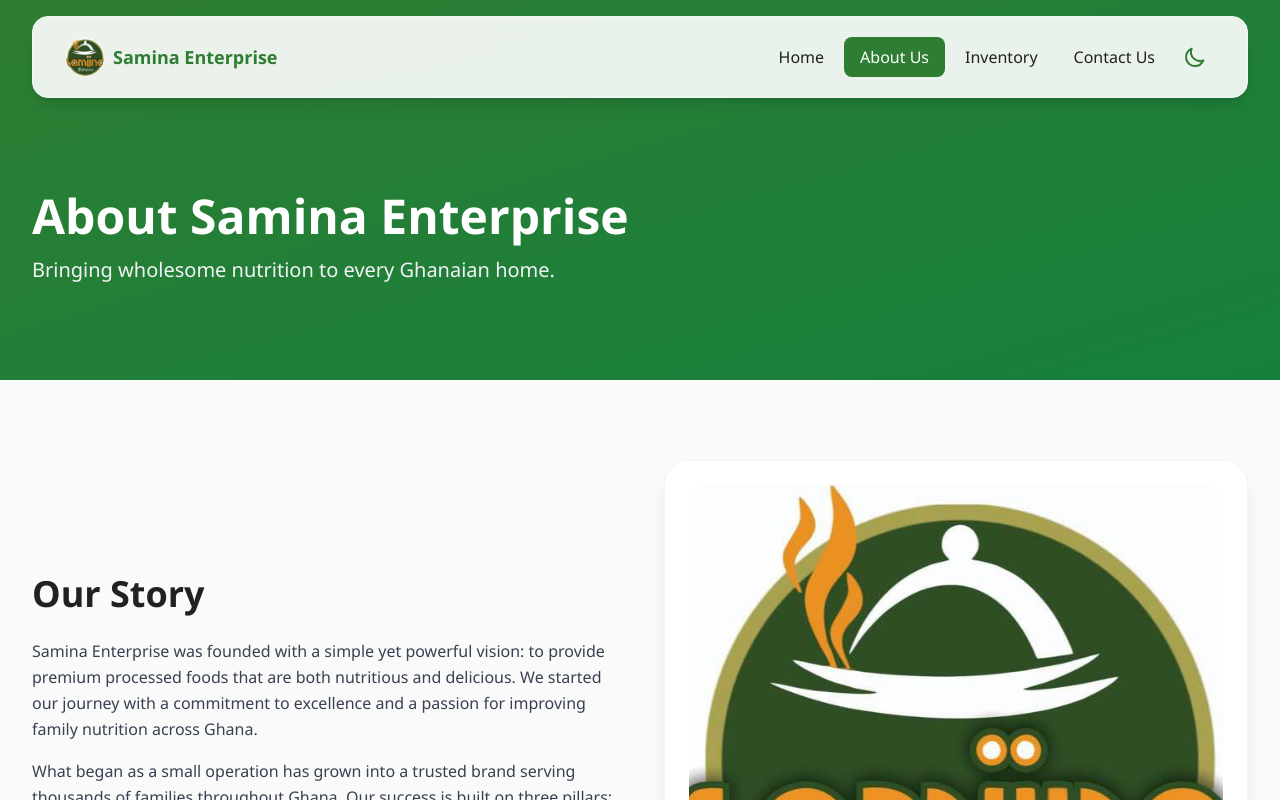
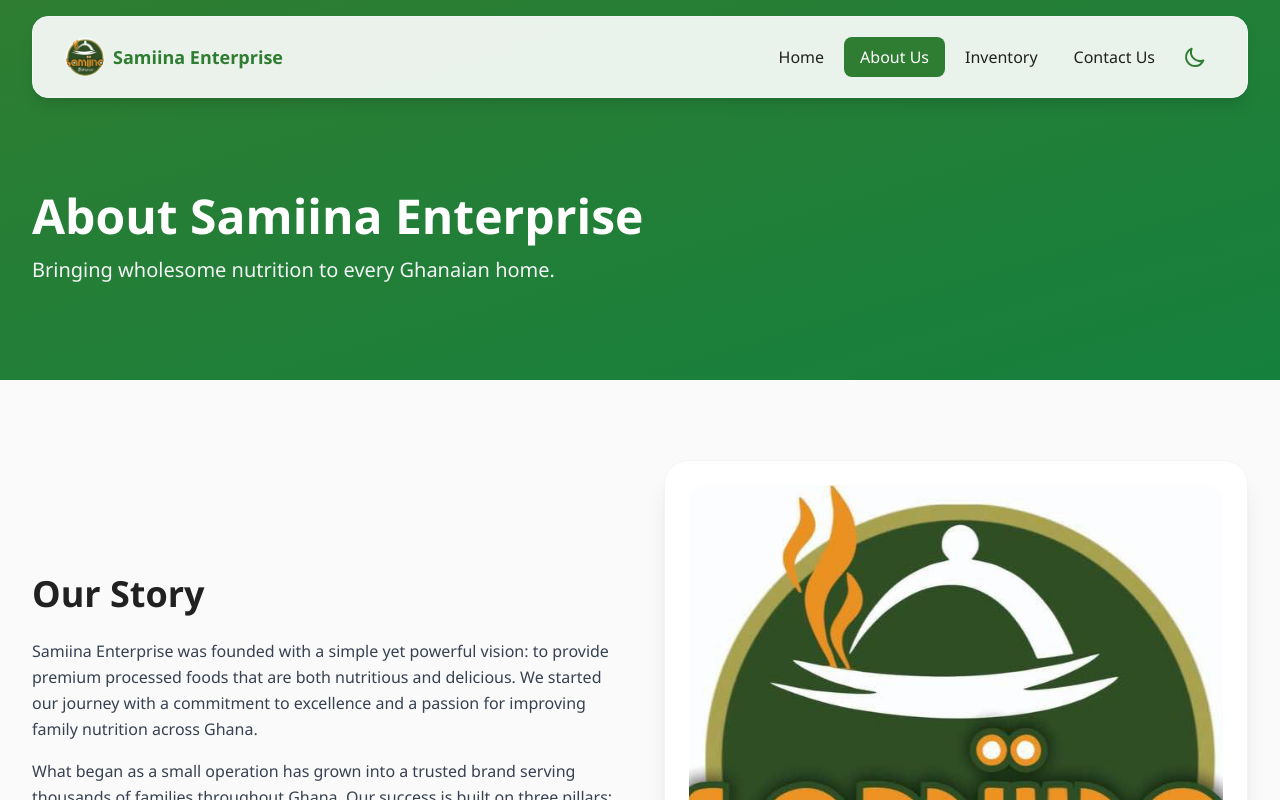
Before and after one commit to shareefmusah/Samina-Enterprise, a React (Vite) app: page /about in a window 1280 px wide. Shown: the top 800 px of the page. Built offline with nearby package versions, Linux system fonts and the light colour scheme.

Commit message:
Update spelling to Samiina Enterprise and fix dark mode themes

```diff
--- a/index.html
+++ b/index.html
@@ -3,13 +3,13 @@
 <head>
     <meta charset="UTF-8">
     <meta name="viewport" content="width=device-width, initial-scale=1.0">
-    <meta name="description" content="Samina Enterprise - Premium processed foods, healthy cereals, legumes, and cashew nuts made in Ghana">
+    <meta name="description" content="Samiina Enterprise - Premium processed foods, healthy cereals, legumes, and cashew nuts made in Ghana">
     <meta name="keywords" content="processed foods, cereals, legumes, cashew nuts, Ghana, healthy foods">
-    <meta name="author" content="Samina Enterprise">
-    <meta property="og:title" content="Samina Enterprise - Healthy Foods Naturally Processed">
+    <meta name="author" content="Samiina Enterprise">
+    <meta property="og:title" content="Samiina Enterprise - Healthy Foods Naturally Processed">
     <meta property="og:description" content="Premium processed foods made in Ghana">
     <meta property="og:type" content="website">
-    <title>Samina Enterprise - Healthy Foods Naturally Processed</title>
+    <title>Samiina Enterprise - Healthy Foods Naturally Processed</title>
 </head>
 <body>
     <div id="root"></div>
--- a/package.json
+++ b/package.json
@@ -1,7 +1,7 @@
 {
-  "name": "samina-enterprise",
+  "name": "samiina-enterprise",
   "version": "1.0.0",
-  "description": "Professional website for Samina Enterprise - Processed Food Business",
+  "description": "Professional website for Samiina Enterprise - Processed Food Business",
   "type": "module",
   "scripts": {
     "dev": "vite",
--- a/src/components/Footer.jsx
+++ b/src/components/Footer.jsx
@@ -13,7 +13,7 @@
           <div className="animate-fade-in-left">
             <div className="flex items-center space-x-2 mb-4">
               <LogoIcon />
-              <h3 className="text-xl font-bold text-secondary">Samina Enterprise</h3>
+              <h3 className="text-xl font-bold text-secondary">Samiina Enterprise</h3>
             </div>
             <p className="text-gray-300 text-sm">
               Premium processed foods made in Ghana. Quality ingredients, naturally processed for every family.
@@ -62,7 +62,7 @@
                 <EmailIcon />
                 <div>
                   <p className="font-semibold">Email</p>
-                  <p>info@samina.com</p>
+                  <p>info@samiina.com</p>
                 </div>
               </div>
               <div className="flex items-start space-x-3 hover:text-secondary transition-colors">
@@ -123,7 +123,7 @@
         {/* Divider */}
         <div className="border-t border-gray-700 py-8">
           <div className="text-center text-gray-400 text-sm">
-            <p>&copy; {currentYear} Samina Enterprise. All rights reserved.</p>
+            <p>&copy; {currentYear} Samiina Enterprise. All rights reserved.</p>
             <p className="mt-2">Crafted with care for healthy living</p>
           </div>
         </div>
--- a/src/components/LoadingAnimation.jsx
+++ b/src/components/LoadingAnimation.jsx
@@ -15,7 +15,7 @@
 
         {/* Loading Text */}
         <p className="text-primary font-semibold text-lg animate-pulse">
-          Samina Enterprise
+          Samiina Enterprise
         </p>
       </div>
     </div>
--- a/src/components/Navigation.jsx
+++ b/src/components/Navigation.jsx
@@ -30,11 +30,11 @@
           <Link to="/" className="flex items-center space-x-2 group">
             <img
               src="/saminalogo.jpg"
-              alt="Samina Enterprise Logo"
+              alt="Samiina Enterprise Logo"
               className="w-10 h-10 object-contain rounded-full border border-gray-100"
             />
             <span className="text-base sm:text-lg font-bold text-primary group-hover:text-secondary transition-colors">
-              Samina Enterprise
+              Samiina Enterprise
             </span>
           </Link>
 
--- a/src/pages/About.jsx
+++ b/src/pages/About.jsx
@@ -29,7 +29,7 @@
     name: 'Executive Director',
     role: 'CEO & Founder',
     image: null, // Replace with path like '/team/ceo.jpg'
-    description: 'Leading the vision of Samina Enterprise to bring wholesome nutrition to every Ghanaian home.',
+    description: 'Leading the vision of Samiina Enterprise to bring wholesome nutrition to every Ghanaian home.',
   },
   {
     name: 'Operations Team',
@@ -64,7 +64,7 @@
       <section className="bg-gradient-to-br from-primary to-green-700 text-white pt-32 pb-16 md:pt-48 md:pb-24">
         <div className="max-w-7xl mx-auto px-4 sm:px-6 lg:px-8">
           <div className="animate-fade-in-left">
-            <h1 className="text-4xl md:text-5xl font-bold mb-4">About Samina Enterprise</h1>
+            <h1 className="text-4xl md:text-5xl font-bold mb-4">About Samiina Enterprise</h1>
             <p className="text-xl text-gray-100">
               Bringing wholesome nutrition to every Ghanaian home.
             </p>
@@ -79,7 +79,7 @@
             <div className="animate-fade-in-left">
               <h2 className="text-4xl font-bold mb-6 text-dark dark:text-white">Our Story</h2>
               <p className="text-gray-700 dark:text-gray-300 mb-4 leading-relaxed">
-                Samina Enterprise was founded with a simple yet powerful vision: to provide premium processed foods that are both nutritious and delicious. We started our journey with a commitment to excellence and a passion for improving family nutrition across Ghana.
+                Samiina Enterprise was founded with a simple yet powerful vision: to provide premium processed foods that are both nutritious and delicious. We started our journey with a commitment to excellence and a passion for improving family nutrition across Ghana.
               </p>
               <p className="text-gray-700 dark:text-gray-300 mb-4 leading-relaxed">
                 What began as a small operation has grown into a trusted brand serving thousands of families throughout Ghana. Our success is built on three pillars: quality ingredients, hygienic processing, and a deep understanding of our customers' needs.
@@ -92,7 +92,7 @@
               <div className="bg-white rounded-3xl p-6 shadow-xl border border-gray-100">
                 <img
                   src="/saminalogo.jpg"
-                  alt="Samina Enterprise Branding"
+                  alt="Samiina Enterprise Branding"
                   className="w-full h-auto rounded-2xl"
                   loading="lazy"
                   decoding="async"
@@ -118,7 +118,7 @@
                 To produce and deliver premium, naturally processed foods that nourish families and promote healthy living across Ghana. We are committed to sourcing the finest local ingredients and processing them with the highest standards of hygiene and care.
               </p>
               <p className="text-lg text-gray-700 dark:text-gray-300 mt-6 leading-relaxed">
-                Our mission extends beyond products; we aim to build a community of health-conscious consumers who trust Samina Enterprise as their partner in nutrition and wellness.
+                Our mission extends beyond products; we aim to build a community of health-conscious consumers who trust Samiina Enterprise as their partner in nutrition and wellness.
               </p>
             </div>
           </div>
@@ -218,7 +218,7 @@
         <div className="max-w-7xl mx-auto px-4 sm:px-6 lg:px-8">
           <h2 className="text-4xl font-bold text-center mb-4 text-dark dark:text-white">Meet Our Team</h2>
           <p className="text-center text-gray-600 dark:text-gray-400 mb-12 max-w-2xl mx-auto">
-            The dedicated professionals behind the quality and excellence of Samina Enterprise.
+            The dedicated professionals behind the quality and excellence of Samiina Enterprise.
           </p>
 
           <div className="grid grid-cols-1 md:grid-cols-2 lg:grid-cols-3 gap-8">
@@ -270,7 +270,7 @@
         <div className="max-w-7xl mx-auto px-4 sm:px-6 lg:px-8 text-center">
           <h2 className="text-4xl font-bold mb-4">Our Commitment to You</h2>
           <p className="text-lg text-gray-100 max-w-2xl mx-auto">
-            At Samina Enterprise, we are dedicated to continuous improvement, innovation, and maintaining the highest standards of quality and customer service. Your trust is our most valued asset.
+            At Samiina Enterprise, we are dedicated to continuous improvement, innovation, and maintaining the highest standards of quality and customer service. Your trust is our most valued asset.
           </p>
         </div>
       </section>
--- a/src/pages/Contact.jsx
+++ b/src/pages/Contact.jsx
@@ -86,7 +86,7 @@
           <div className="animate-fade-in-left">
             <h1 className="text-4xl md:text-5xl font-bold mb-4">Contact Us</h1>
             <p className="text-xl text-gray-100">
-              Get in touch with Samina Enterprise today.
+              Get in touch with Samiina Enterprise today.
             </p>
           </div>
         </div>
@@ -138,10 +138,10 @@
               <h3 className="text-xl font-bold text-dark dark:text-white mb-2">Email</h3>
               <p className="text-gray-600 dark:text-gray-400 mb-2">Send us a message</p>
               <a
-                href="mailto:info@samina.com"
+                href="mailto:info@samiina.com"
                 className="text-primary font-bold hover:text-secondary transition-colors break-all"
               >
-                info@samina.com
+                info@samiina.com
               </a>
             </div>
 
@@ -309,7 +309,7 @@
                         <span className="font-semibold text-primary">8:00 AM - 2:00 PM</span>
                       </div>
                       <div className="flex justify-between">
-                        <span className="text-gray-700">Sunday</span>
+                        <span className="text-gray-700 dark:text-gray-300">Sunday</span>
                         <span className="font-semibold text-gray-400">Closed</span>
                       </div>
                     </div>
@@ -321,11 +321,11 @@
               <h3 className="text-2xl font-bold mb-4 text-dark dark:text-white">Find Us on the Map</h3>
               <div className="rounded-xl overflow-hidden shadow-lg h-64 md:h-80">
                 <iframe
-                  title="Samina Location"
+                  title="Samiina Location"
                   width="100%"
                   height="100%"
                   frameBorder="0"
-                  src="https://www.google.com/maps/place/Samiina+Foods/@9.4282366,-0.8473981,18z/data=!4m9!1m2!2m1!1ssamina+enterprise+location+near+Tamale!3m5!1s0xfd43d3d71b674f5:0xdc103260152c10ba!8m2!3d9.4282367!4d-0.8457455!16s%2Fg%2F11sycy7z77?entry=ttu&g_ep=EgoyMDI2MDYwMS4wIKXMDSoASAFQAw%3D%3D"
+                  src="https://www.google.com/maps/place/Samiina+Foods/@9.4282366,-0.8473981,18z/data=!4m9!1m2!2m1!1ssamiina+enterprise+location+near+Tamale!3m5!1s0xfd43d3d71b674f5:0xdc103260152c10ba!8m2!3d9.4282367!4d-0.8457455!16s%2Fg%2F11sycy7z77?entry=ttu&g_ep=EgoyMDI2MDYwMS4wIKXMDSoASAFQAw%3D%3D"
                   allowFullScreen=""
                   loading="lazy"
                   referrerPolicy="no-referrer-when-downgrade"
--- a/src/pages/Home.jsx
+++ b/src/pages/Home.jsx
@@ -80,7 +80,7 @@
   {
     name: 'Ama Osei',
     role: 'Mother of two',
-    text: 'Samina Enterprise products have become a staple in our home. The quality is exceptional and my children love the taste!',
+    text: 'Samiina Enterprise products have become a staple in our home. The quality is exceptional and my children love the taste!',
     rating: 5,
   },
   {
@@ -92,7 +92,7 @@
   {
     name: 'Akosua Boateng',
     role: 'Restaurant owner',
-    text: 'Using Samina Enterprise products has significantly improved our menu offerings. Our customers keep asking for more!',
+    text: 'Using Samiina Enterprise products has significantly improved our menu offerings. Our customers keep asking for more!',
     rating: 5,
   },
 ]
@@ -113,7 +113,7 @@
   const handleShare = (product) => {
     if (navigator.share) {
       navigator.share({
-        title: `Samina Enterprise - ${product.name}`,
+      title: `Samiina Enterprise - ${product.name}`,
         text: product.description,
         url: window.location.href,
       }).catch(() => {})
@@ -134,7 +134,7 @@
                 Healthy Foods, Naturally Processed
               </h1>
               <p className="text-lg md:text-xl text-gray-100 mb-8">
-                Premium Tombrown, Cereal Mixes, Legume Blends, and Nutritious Food Products from Samina Enterprise.
+                Premium Tombrown, Cereal Mixes, Legume Blends, and Nutritious Food Products from Samiina Enterprise.
               </p>
               <div className="flex flex-col sm:flex-row gap-4">
                 <Link
@@ -156,7 +156,7 @@
               <div className="bg-white rounded-3xl p-6 shadow-2xl overflow-hidden animate-pulse-slow">
                 <img
                   src="/saminalogo.jpg"
-                  alt="Samina Enterprise"
+                  alt="Samiina Enterprise"
                   className="w-full h-auto rounded-2xl"
                   fetchpriority="high"
                 />
@@ -171,7 +171,7 @@
         <div className="max-w-7xl mx-auto px-4 sm:px-6 lg:px-8">
           <h2 className="text-4xl font-bold text-center mb-4 text-dark dark:text-white">Why Choose Us?</h2>
           <p className="text-center text-gray-600 dark:text-gray-400 mb-12 max-w-2xl mx-auto">
-            Discover what makes Samina Enterprise the preferred choice for families across Ghana.
+            Discover what makes Samiina Enterprise the preferred choice for families across Ghana.
           </p>
 
           <div className="grid grid-cols-1 md:grid-cols-2 lg:grid-cols-4 gap-8">
@@ -231,7 +231,7 @@
                   <div className="flex justify-between items-center">
                     <span className="text-2xl font-bold text-secondary">GHS {product.price}</span>
                     <a
-                      href={`https://wa.me/2332468284621?text=Hello Samina Marketing Team, I'm interested in ordering the ${product.name}.`}
+                      href={`https://wa.me/2332468284621?text=Hello Samiina Marketing Team, I'm interested in ordering the ${product.name}.`}
                       target="_blank"
                       rel="noopener noreferrer"
                       onClick={(e) => e.stopPropagation()}
@@ -302,7 +302,7 @@
 
               <div className="flex flex-col sm:flex-row gap-4">
                 <a
-                  href={`https://wa.me/2332468284621?text=Hello Samina Marketing Team, I'm interested in ordering the ${selectedProduct.name}.`}
+                  href={`https://wa.me/2332468284621?text=Hello Samiina Marketing Team, I'm interested in ordering the ${selectedProduct.name}.`}
                   target="_blank"
                   rel="noopener noreferrer"
                   className="flex-1 bg-primary text-white text-center font-bold py-4 rounded-xl hover:bg-secondary transition-all transform hover:scale-[1.02] shadow-lg flex items-center justify-center animate-pulse"
@@ -322,18 +322,18 @@
       )}
 
       {/* Testimonials Section */}
-      <section className="py-20 bg-light">
+      <section className="py-20 bg-light dark:bg-gray-900 transition-colors duration-300">
         <div className="max-w-7xl mx-auto px-4 sm:px-6 lg:px-8">
-          <h2 className="text-4xl font-bold text-center mb-4 text-dark">Customer Reviews</h2>
-          <p className="text-center text-gray-600 mb-12 max-w-2xl mx-auto">
-            See what our satisfied customers have to say about Samina Enterprise.
+          <h2 className="text-4xl font-bold text-center mb-4 text-dark dark:text-white">Customer Reviews</h2>
+          <p className="text-center text-gray-600 dark:text-gray-400 mb-12 max-w-2xl mx-auto">
+            See what our satisfied customers have to say about Samiina Enterprise.
           </p>
 
           <div className="grid grid-cols-1 md:grid-cols-3 gap-8">
             {TESTIMONIALS.map((testimonial, index) => (
               <div
                 key={index}
-                className="bg-white p-8 rounded-xl shadow-lg relative animate-fade-in"
+                className="bg-white dark:bg-gray-800 p-8 rounded-xl shadow-lg relative animate-fade-in"
                 style={{ animationDelay: `${index * 0.1}s` }}
               >
                 <div className="absolute top-4 right-4">
@@ -346,11 +346,11 @@
                   ))}
                 </div>
 
-                <p className="text-gray-600 mb-6 italic">&ldquo;{testimonial.text}&rdquo;</p>
+                <p className="text-gray-600 dark:text-gray-300 mb-6 italic">&ldquo;{testimonial.text}&rdquo;</p>
 
-                <div className="border-t pt-4">
-                  <p className="font-bold text-dark">{testimonial.name}</p>
-                  <p className="text-gray-500 text-sm">{testimonial.role}</p>
+                <div className="border-t dark:border-gray-700 pt-4">
+                  <p className="font-bold text-dark dark:text-white">{testimonial.name}</p>
+                  <p className="text-gray-500 dark:text-gray-400 text-sm">{testimonial.role}</p>
                 </div>
               </div>
             ))}
--- a/src/pages/Inventory.jsx
+++ b/src/pages/Inventory.jsx
@@ -159,7 +159,7 @@
   const handleShare = () => {
     if (navigator.share) {
       navigator.share({
-        title: `Samina Enterprise - ${selectedProduct.name}`,
+        title: `Samiina Enterprise - ${selectedProduct.name}`,
         text: selectedProduct.description,
         url: window.location.href,
       }).catch(() => {})
@@ -175,7 +175,7 @@
       <section className="bg-gradient-to-br from-primary to-green-700 text-white pt-32 pb-16 md:pt-48 md:pb-24">
         <div className="max-w-7xl mx-auto px-4 sm:px-6 lg:px-8">
           <div className="animate-fade-in-left">
-            <h1 className="text-4xl md:text-5xl font-bold mb-4">Samina Enterprise - Our Products</h1>
+            <h1 className="text-4xl md:text-5xl font-bold mb-4">Samiina Enterprise - Our Products</h1>
             <p className="text-xl text-gray-100">
               Premium processed foods to nourish your family.
             </p>
@@ -380,7 +380,7 @@
 
               <div className="flex flex-col sm:flex-row gap-4">
                 <a
-                  href={`https://wa.me/2332468284621?text=Hello Samina Marketing Team, I'm interested in the ${selectedProduct.name}.`}
+                  href={`https://wa.me/2332468284621?text=Hello Samiina Marketing Team, I'm interested in the ${selectedProduct.name}.`}
                   target="_blank"
                   rel="noopener noreferrer"
                   className="flex-1 bg-primary text-white text-center font-bold py-4 rounded-xl hover:bg-secondary transition-all transform hover:scale-[1.02] shadow-lg flex items-center justify-center animate-pulse"
@@ -403,7 +403,7 @@
       {/* Call to Action */}
       <section className="bg-gradient-to-r from-primary to-green-700 text-white py-16">
         <div className="max-w-7xl mx-auto px-4 sm:px-6 lg:px-8 text-center">
-          <h2 className="text-4xl font-bold mb-4">Interested in Samina Enterprise Products?</h2>
+          <h2 className="text-4xl font-bold mb-4">Interested in Samiina Enterprise Products?</h2>
           <p className="text-lg text-gray-100 mb-8 max-w-2xl mx-auto">
             Contact us to place your order or for bulk inquiries. We offer competitive prices and fast delivery.
           </p>
```
Also changed, not shown: 1 other file (tests, documents, lock files or other folders).
